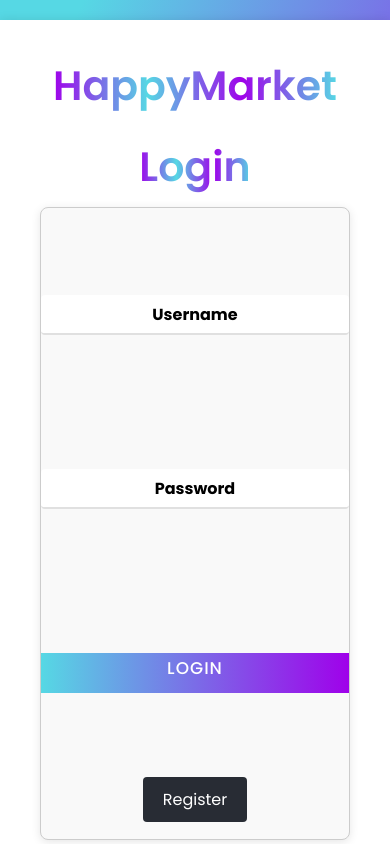
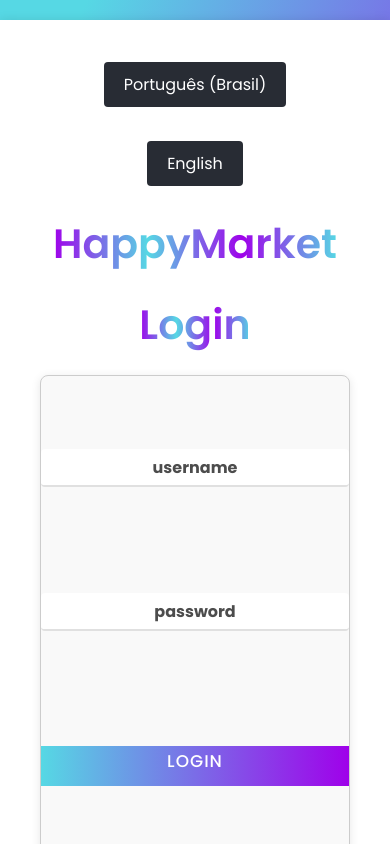
Before and after one commit to Lfav07/happymart, a React (Create React App) app in the folder frontend/happymart/: page /login in a window 390 px wide. Shown: the top 844 px of the page. Built offline with nearby package versions, Linux system fonts and the light colour scheme.

Commit message:
Translation upgrades

```diff
--- a/frontend/happymart/public/locales/en/translation.json
+++ b/frontend/happymart/public/locales/en/translation.json
@@ -5,5 +5,19 @@
   "products_catalog": "Products catalog",
   "cart": "Cart",
   "orders": "Orders",
-  "logout": "Log out"
+  "logout": "Log out",
+  "product_list": "Product List",
+  "all_products": "All Products",
+  "filter": "Filter",
+  "no_products_found": "No products found.",
+  "add_to_cart": "Add to Cart",
+  "home": "Home",
+  "login": "Login",
+  "register": "Register",
+  "forgot_password": "Forgot your password?",
+  "reset_password": "Reset Password",
+  "registration_success": "Registration successful! Redirecting to login...",
+  "login_success": "Login successful! Redirecting to home page!",
+  "incorrect_credentials": "Incorrect username or password.",
+  "all_fields_required": "All fields are required"
 }
--- a/frontend/happymart/src/pages/LoginPage.js
+++ b/frontend/happymart/src/pages/LoginPage.js
@@ -1,9 +1,11 @@
 import React, { useState } from 'react';
 import axios from 'axios';
 import { useNavigate } from 'react-router-dom';
+import { useTranslation } from 'react-i18next';
 import './css/UserLoginPage.css';
 
 const LoginPage = ({ onLogin }) => {
+ const { t, i18n } = useTranslation();
     const [username, setUsername] = useState('');
     const [password, setPassword] = useState('');
     const [message, setMessage] = useState('');
@@ -23,14 +25,14 @@ const LoginPage = ({ onLogin }) => {
                 localStorage.setItem('jwt', token);
                 localStorage.setItem('userId', user.id);
                 localStorage.setItem('username', user.username);
-            setMessage('Login successful! Redirecting to home page!');
+                setMessage(t('login_success'));
                 if (onLogin) onLogin();
                 navigate('/home');
             } catch (error) {
                 if (error.response && error.response.status === 401) {
-                setMessage('Incorrect username or password.');
+                    setMessage(t('incorrect_credentials'));
                 } else {
-                setMessage(error.response?.data || 'Error occurred, Please try again');
+                    setMessage(error.response?.data || t('error_occurred'));
                 }
             }
         };
@@ -42,10 +44,10 @@ const LoginPage = ({ onLogin }) => {
                     email,
                     newPassword
                 });
-            setMessage(response.data.message || 'Password reset successful!');
+                setMessage(response.data.message || t('reset_password_success'));
                 setShowResetForm(false);
             } catch (error) {
-            setMessage(error.response?.data || 'Error occurred, Please try again');
+                setMessage(error.response?.data || t('error_occurred'));
             }
         };
 
@@ -57,8 +59,10 @@ const LoginPage = ({ onLogin }) => {
 
         return (
             <div className="container">
-            <div className="happytext">HappyMarket</div>
-            <div className="text">Login</div>
+            <button onClick={() => i18n.changeLanguage('pt-BR')}>Português (Brasil)</button>
+                        <button onClick={() => i18n.changeLanguage('en')}>English</button>
+                <div className="happytext">{t('app_name')}</div>
+                <div className="text">{t('login')}</div>
                 <form onSubmit={handleSubmit}>
                     <div className="form-row">
                         <div className="input-data">
@@ -68,7 +72,7 @@ const LoginPage = ({ onLogin }) => {
                                 value={username}
                                 onChange={(e) => setUsername(e.target.value)}
                             />
-                        <label>Username</label>
+                            <label>{t('username')}</label>
                             <div className="underline"></div>
                         </div>
                     </div>
@@ -80,23 +84,23 @@ const LoginPage = ({ onLogin }) => {
                                 value={password}
                                 onChange={(e) => setPassword(e.target.value)}
                             />
-                        <label>Password</label>
+                            <label>{t('password')}</label>
                             <div className="underline"></div>
                         </div>
                     </div>
                     <div className="form-row submit-btn">
                         <div className="input-data">
                             <div className="inner"></div>
-                        <input type="submit" value="Login" />
+                            <input type="submit" value={t('login')} /> {}
                         </div>
                     </div>
-                <button type="button" onClick={() => navigate('/register')}>Register</button>
+                    <button type="button" onClick={() => navigate('/register')}>{t('register')}</button>
                 </form>
 
                 {message && <p>{message}</p>}
 
                 <button type="button" onClick={toggleResetForm}>
-                Forgot your password?
+                    {t('forgot_password')}
                 </button>
 
                {showResetForm && (
@@ -109,7 +113,7 @@ const LoginPage = ({ onLogin }) => {
                                    value={email}
                                    onChange={(e) => setEmail(e.target.value)}
                                />
-                           <label>Email</label> {}
+                               <label>{t('email')}</label>
                                <div className="underline"></div>
                            </div>
                        </div>
@@ -121,19 +125,18 @@ const LoginPage = ({ onLogin }) => {
                                    value={newPassword}
                                    onChange={(e) => setNewPassword(e.target.value)}
                                />
-                           <label>New Password</label> {}
+                               <label>{t('new_password')}</label>
                                <div className="underline"></div>
                            </div>
                        </div>
                        <div className="form-row submit-btn">
                            <div className="input-data">
                                <div className="inner"></div>
-                           <input type="submit" value="Reset Password"/>
+                               <input type="submit" value={t('reset_password')} /> {}
                            </div>
                        </div>
                    </form>
                )}
-
             </div>
         );
     };
--- a/frontend/happymart/src/pages/css/RegisterPage.css
+++ b/frontend/happymart/src/pages/css/RegisterPage.css
@@ -12,10 +12,11 @@
 .container .text {
     font-size: 41px;
     font-weight: 600;
-    background: -webkit-linear-gradient(right, #56d8e4, #9f01ea, #56d8e4, #9f01ea);
+    background: -webkit-linear-gradient(right, #56d8e4, #9f01ea);
     -webkit-background-clip: text;
     -webkit-text-fill-color: transparent;
     text-align: center;
+    margin-bottom: 20px;
 }
 
 .container form {
@@ -30,30 +31,28 @@
     display: flex;
     justify-content: center;
     width: 100%;
-    margin: 32px 0;
+    margin: 16px 0;
 }
 
 .input-data {
     width: 80%;
-    height: 40px;
-    margin: 0 20px;
     position: relative;
 }
 
 .input-data input {
     display: block;
     width: 100%;
-    height: 100%;
+    height: 40px;
     border: none;
     font-size: 17px;
     border-bottom: 2px solid rgba(0, 0, 0, 0.12);
+    padding: 5px 0;
+    transition: border-color 0.3s ease;
 }
 
-.input-data input:focus ~ label,
-.input-data input:valid ~ label {
-    transform: translateY(-20px);
-    font-size: 14px;
-    color: #3498db;
+.input-data input:focus,
+.input-data input:valid {
+    border-bottom: 2px solid #3498db;
 }
 
 .input-data label {
@@ -62,6 +61,14 @@
     bottom: 10px;
     font-size: 16px;
     transition: all 0.3s ease;
+    color: rgba(0, 0, 0, 0.7);
+}
+
+.input-data input:focus ~ label,
+.input-data input:valid ~ label {
+    transform: translateY(-20px);
+    font-size: 14px;
+    color: #3498db;
 }
 
 .input-data .underline {
@@ -87,10 +94,14 @@
     transform: scale(1);
 }
 
+.submit-btn {
+    width: 100%;
+    margin: 20px 0;
+}
+
 .submit-btn .input-data {
     overflow: hidden;
     height: 50px;
-    width: 100%;
     text-align: center;
     position: relative;
 }
@@ -100,7 +111,7 @@
     width: 300%;
     position: absolute;
     left: -100%;
-    background: -webkit-linear-gradient(right, #56d8e4, #9f01ea, #56d8e4, #9f01ea);
+    background: -webkit-linear-gradient(right, #56d8e4, #9f01ea);
     transition: all 0.4s;
 }
 
@@ -134,11 +145,10 @@
     .container form .form-row {
         display: block;
     }
-    .form-row .input-data {
-        margin: 35px 0 !important;
+    .input-data {
         width: 100% !important;
     }
-    .submit-btn .input-data {
-        width: 100% !important;
+    .form-row .input-data {
+        margin: 20px 0 !important;
     }
 }
--- a/frontend/happymart/src/pages/css/UserLoginPage.css
+++ b/frontend/happymart/src/pages/css/UserLoginPage.css
@@ -138,7 +138,7 @@ form .form-row .input-data {
     background: none;
     border: none;
     color: #fff;
-    font-size: 17px;
+    font-size: 20px;
     font-weight: 500;
     text-transform: uppercase;
     letter-spacing: 1px;
```
Also changed, not shown: frontend/happymart/public/locales/pt-br/translation.json (+33 -1 lines), frontend/happymart/src/pages/CompleteProductList.js (+15 -13 lines). Lines whose indentation alone changed are shown as unchanged.
